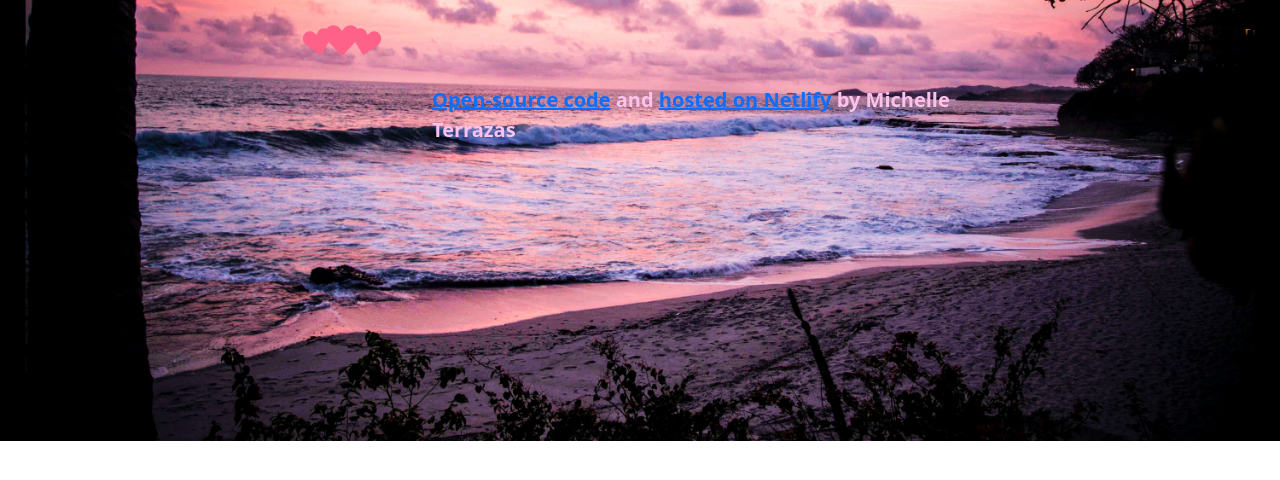
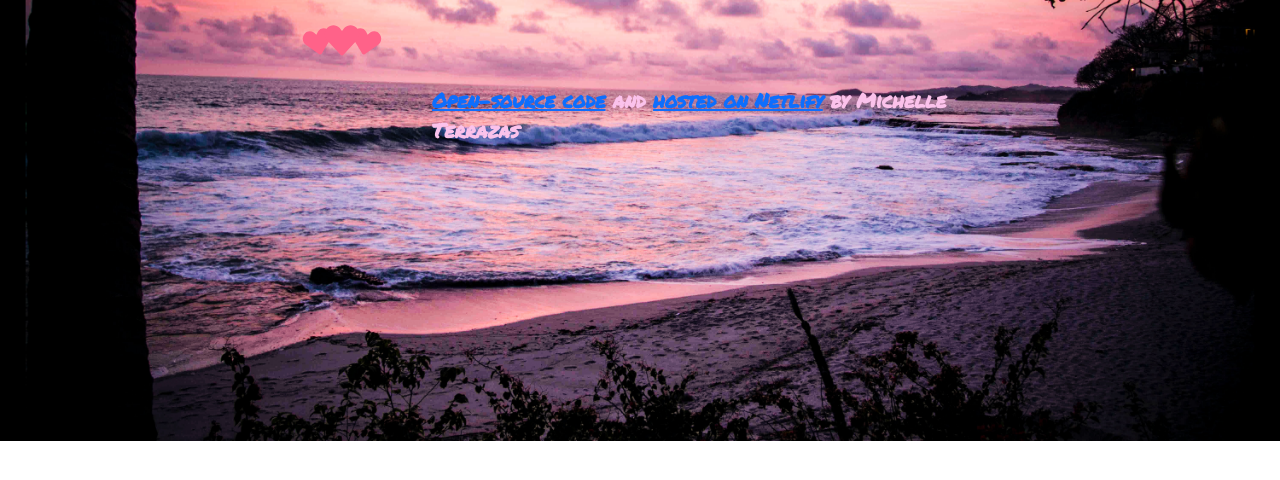
Before and after one commit to michelleann815/weather-react-app-michelle-terrazas, a React (Create React App) app: page / in a window 1280 px wide. Shown: the top 480 px of the page. Built offline with nearby package versions, Linux system fonts and the light colour scheme; no server answers.

Commit message:
Changes font family

```diff
--- a/public/index.html
+++ b/public/index.html
@@ -5,16 +5,22 @@
     <link rel="icon" href="%PUBLIC_URL%/favicon.ico" />
     <meta name="viewport" content="width=device-width, initial-scale=1" />
     <meta name="theme-color" content="#000000" />
-    <meta
-      name="description"
-      content="weather application"
+    <meta name="description" content="weather application" />
+    <link rel="preconnect" href="https://fonts.googleapis.com" />
+    <link rel="preconnect" href="https://fonts.gstatic.com" crossorigin />
+    <link
+      href="https://fonts.googleapis.com/css2?family=Permanent+Marker&display=swap"
+      rel="stylesheet"
     />
     <link rel="manifest" href="%PUBLIC_URL%/manifest.json" />
-          <script src="https://kit.fontawesome.com/568485ce44.js" crossorigin="anonymous"></script>
+    <script
+      src="https://kit.fontawesome.com/568485ce44.js"
+      crossorigin="anonymous"
+    ></script>
     <title>Weather React App by Michelle Terrazas</title>
   </head>
   <body>
     <noscript>You need to enable JavaScript to run this app.</noscript>
-      <div id="root"></div>
+    <div id="root"></div>
   </body>
 </html>
--- a/src/App.css
+++ b/src/App.css
@@ -11,4 +11,6 @@
   color: #fbc2eb;
   font-size: 20px;
   font-weight: bold;
+  font-family: 'Permanent Marker',
+  cursive;
 }
--- a/src/Weather.css
+++ b/src/Weather.css
@@ -52,6 +52,8 @@
 .Temperature {
   font-size: 50px;
   text-align: center;
+  font-family: 'Permanent Marker',
+  cursive;
 }
 
 .Weather {
@@ -64,4 +66,6 @@
   max-width: 700px;
   padding: 20px;
   text-align: center;
+  font-family: 'Permanent Marker',
+  cursive;
 }
--- a/src/WeatherForecast.css
+++ b/src/WeatherForecast.css
@@ -1,9 +1,13 @@
 .WeatherForecast {
   padding: 5px;
   text-align: center;
+  font-family: 'Permanent Marker',
+  cursive;
 }
 
 .WeatherForecast-temperatures-min {
   opacity: 0.6;
   margin-left: 5px;
+  font-family: 'Permanent Marker',
+  cursive;
 }
--- a/src/WeatherTemperature.css
+++ b/src/WeatherTemperature.css
@@ -4,4 +4,6 @@
 
 .temperature {
   size: 100px;
+  font-family: 'Permanent Marker',
+  cursive;
 }
```
